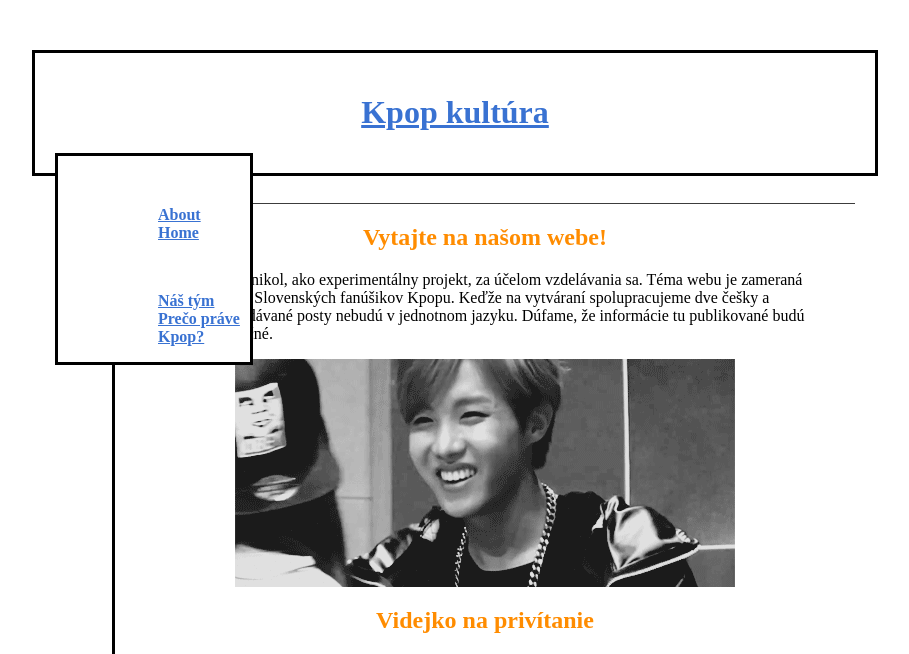
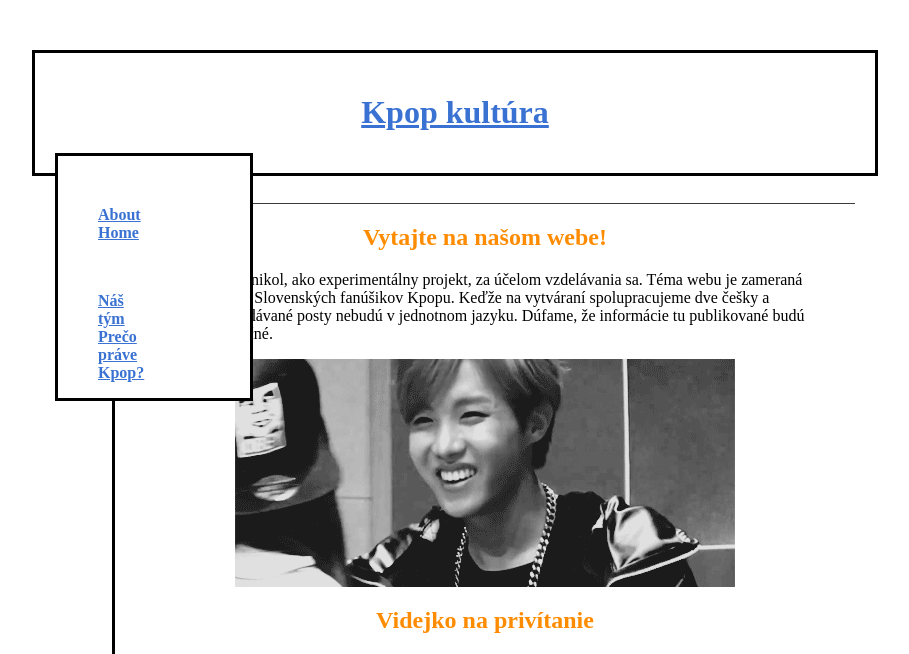
Before and after one commit to yana3/learn-jekyll, a Jekyll site: the page built from index.md, in a window 1280 px wide. Shown: the top 654 px of the page, without its empty margins (185-1094 px from the left). Built offline with Jekyll 4.4.1, drawn with Linux system fonts in a browser that asks for light colours; grey boxes are pictures that could not be loaded.

Commit message:
menu + obrázok 2

```diff
--- a/css/style.css
+++ b/css/style.css
@@ -32,7 +32,7 @@ nav {
 
 nav ul {
 	list-style-type: none;
-	padding-left: 100px;
+	padding-right: 100px;
 	margin-top: 50px;
 }
 }
@@ -61,7 +61,7 @@ p {
 	color: black;
 }
 
-img {
+p img {
 	display: block;
 	margin-left: auto;
 	margin-right: auto;
```
